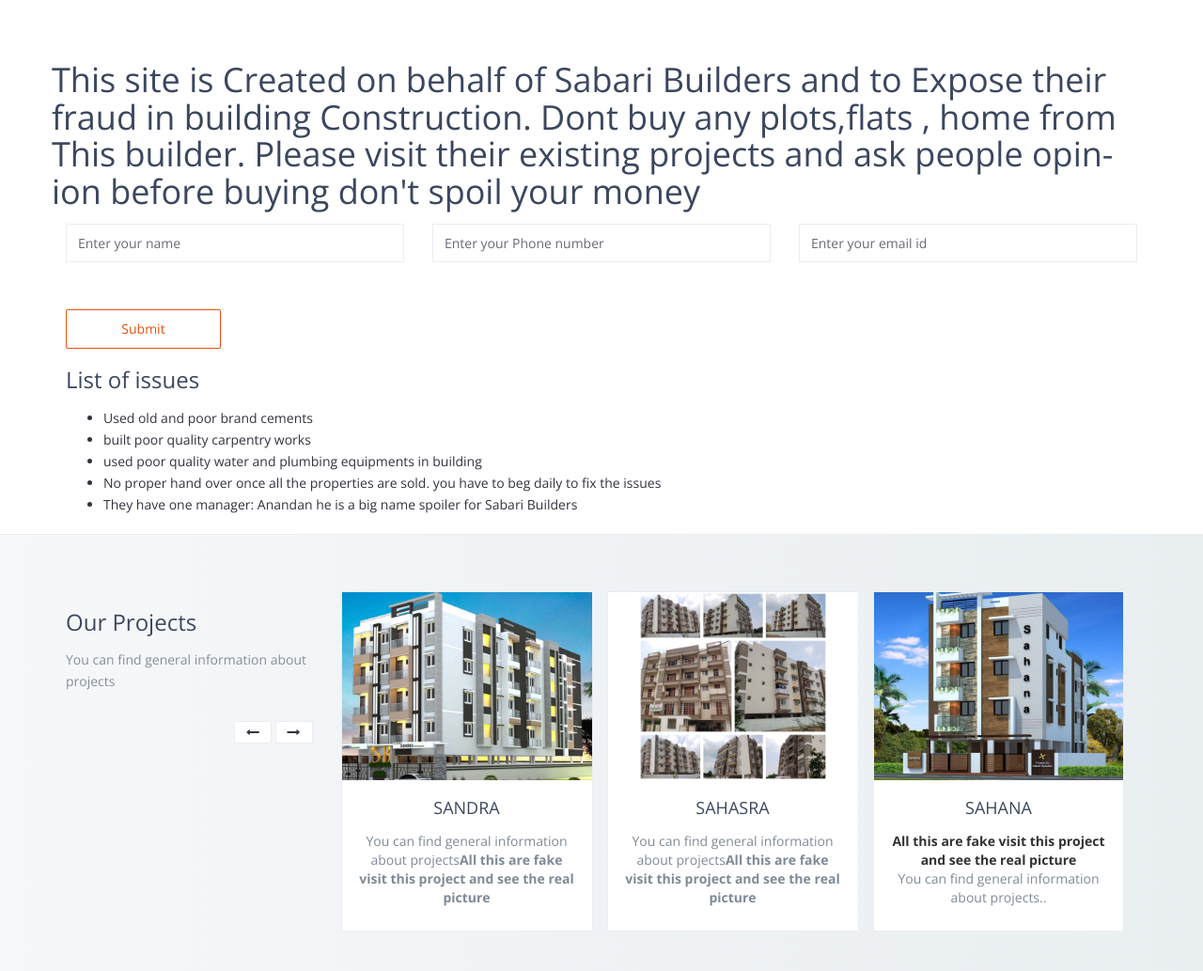
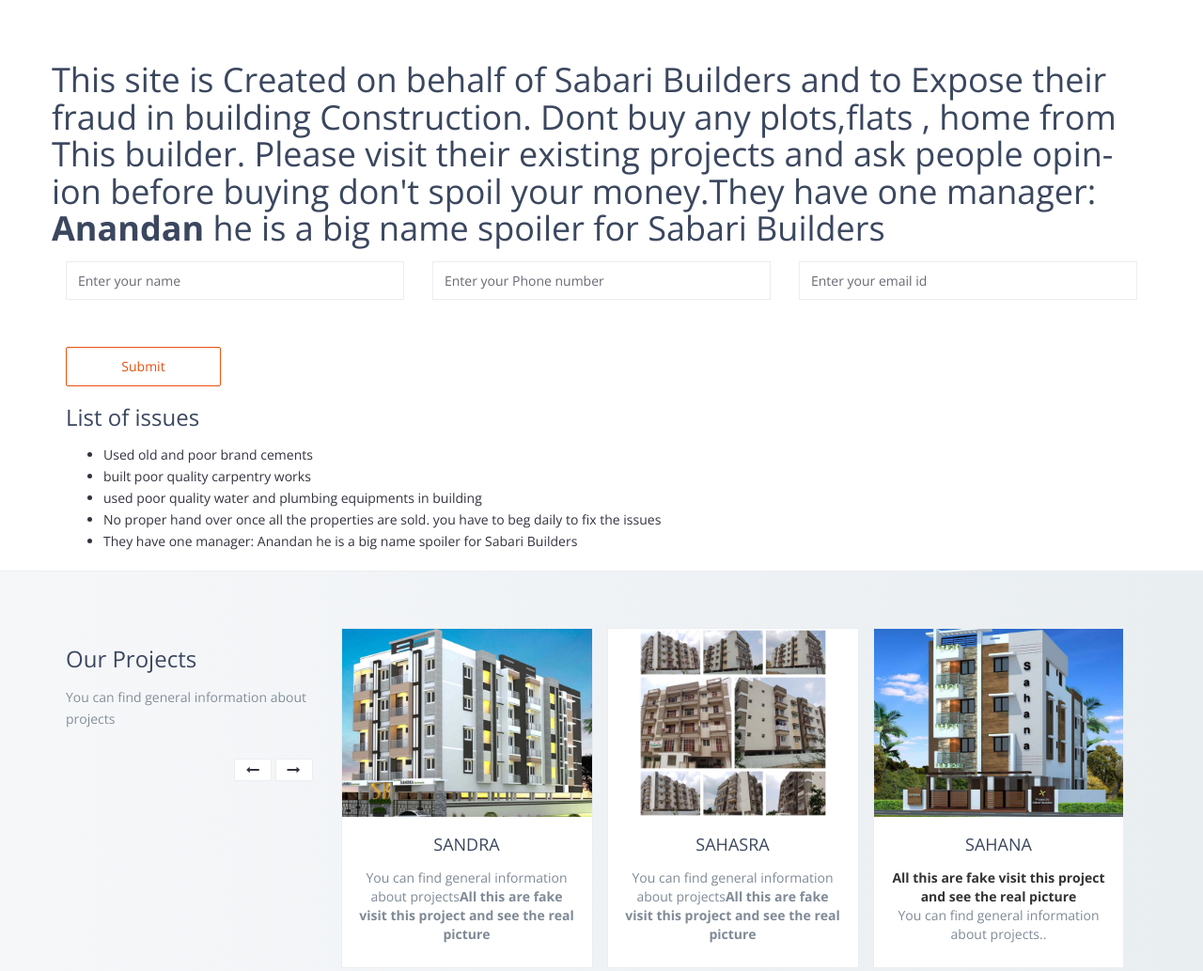
Before and after one commit to Common-Verdict/poorbuilders, a plain HTML site: page index.html in a window 1280 px wide. Shown: the part 1018-2051 px from the top of the page at 94% size. Drawn offline with nearby package versions, Linux system fonts and the light colour scheme.

Commit message:
Update index.html

```diff
--- a/index.html
+++ b/index.html
@@ -216,7 +216,7 @@
                                             <div class="row">
                                                 <div class="col-sm-12">
                                                     <div class="row">
-                                                        <h1>This site is Created on behalf of Sabari Builders and to Expose their fraud in building Construction. Dont buy any plots,flats , home from This builder. Please visit their existing projects and ask people opinion before buying don't spoil your money </h1>
+                                                        <h1>This site is Created on behalf of Sabari Builders and to Expose their fraud in building Construction. Dont buy any plots,flats , home from This builder. Please visit their existing projects and ask people opinion before buying don't spoil your money.They have one manager: <b>Anandan</b> he is a big name spoiler for Sabari Builders  </h1>
                                                         <div>
                                                             <p class="col-md-4 col-sm-6">
                                                                 <input class="form-control"  name="name"  placeholder="Enter your name" type="text">
```
